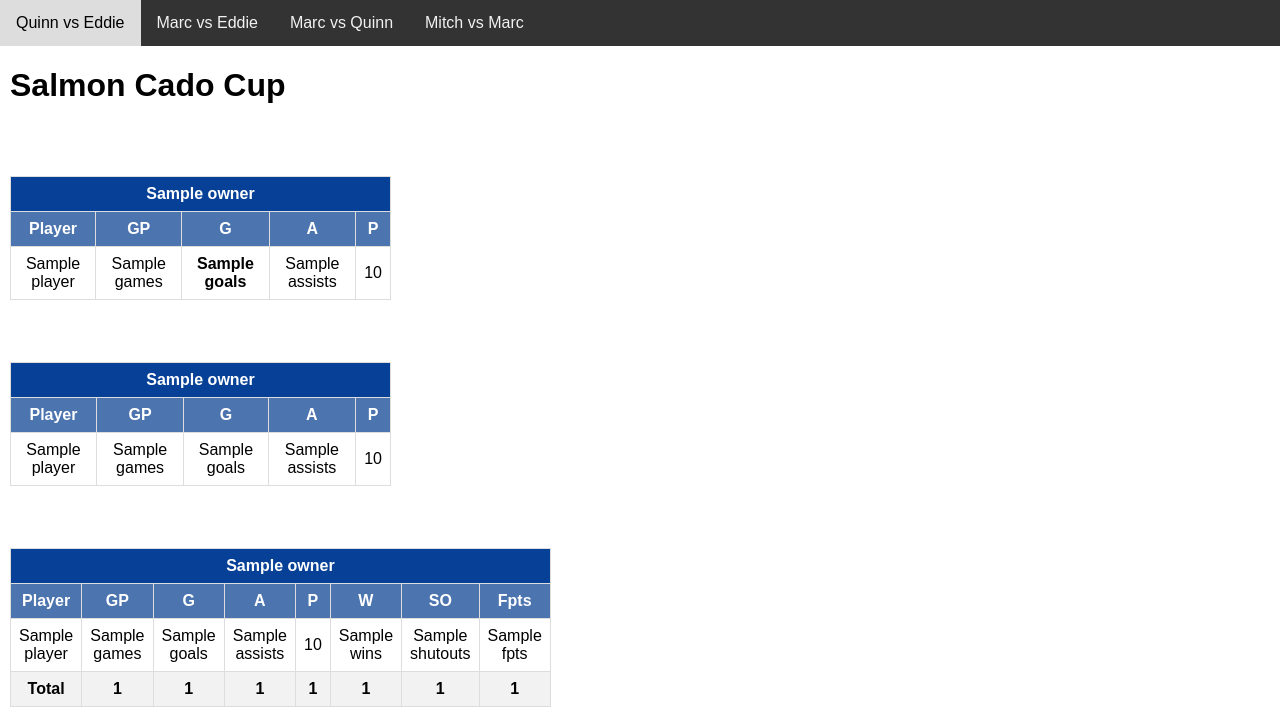
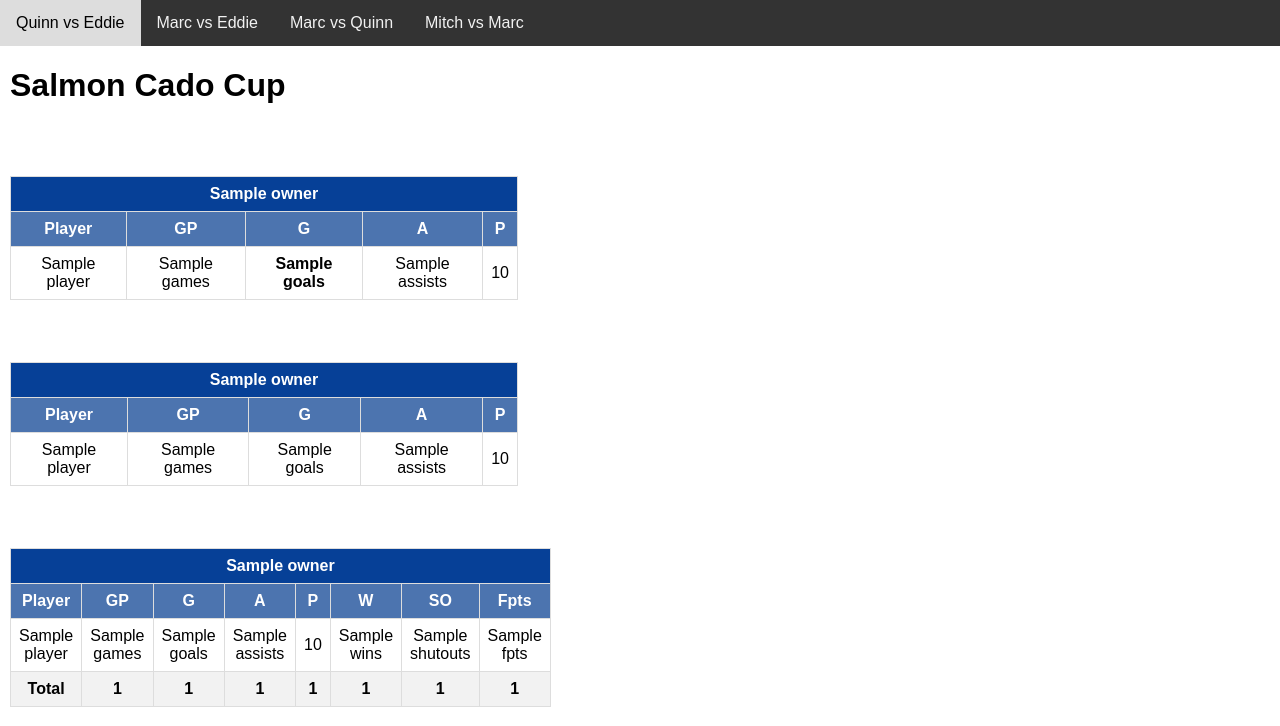
Before and after one commit to brettedw/nhl_sides, a Flask app: template templates/EvM_bet_tables.html in a window 1280 px wide. Shown: the top 726 px of the page. Run offline with Flask 2, Linux system fonts and the light colour scheme; the template is opened without the code that fills it: most values are stand-ins (such as "Sample title", 1, 10 or a date in 2020); parts of the project's set-up code (start-up, migrations or seed data) failed here and were passed over.

Commit message:
Changed table width, hopefully looks better on mobile this way

```diff
--- a/static/main.css
+++ b/static/main.css
@@ -25,7 +25,7 @@
 
 .base_table {
     border-collapse: collapse;
-    width: 30%;
+    width: 40%;
     margin-top: 50px;
     margin-bottom: 12px;
     float: left;
```
